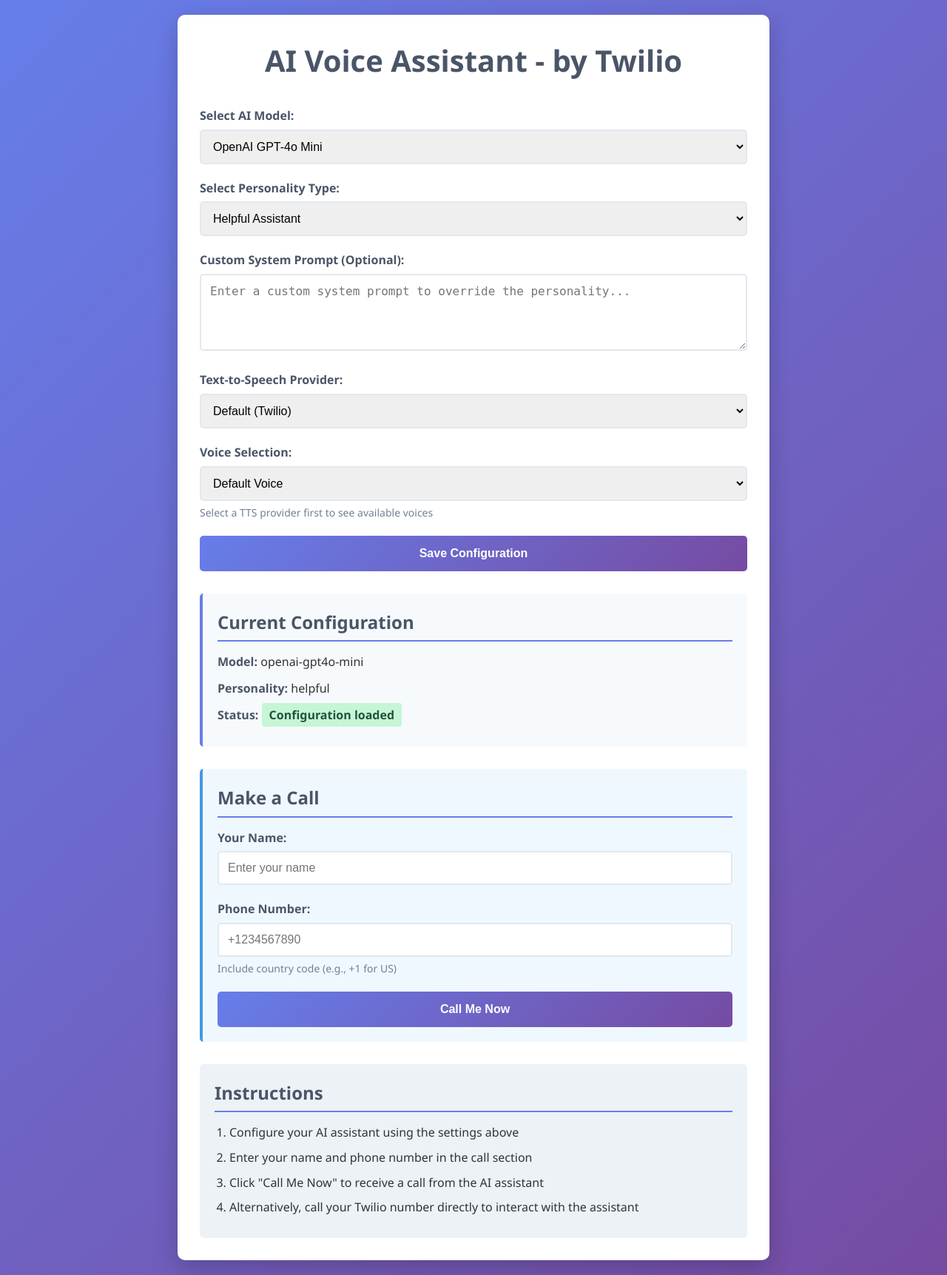
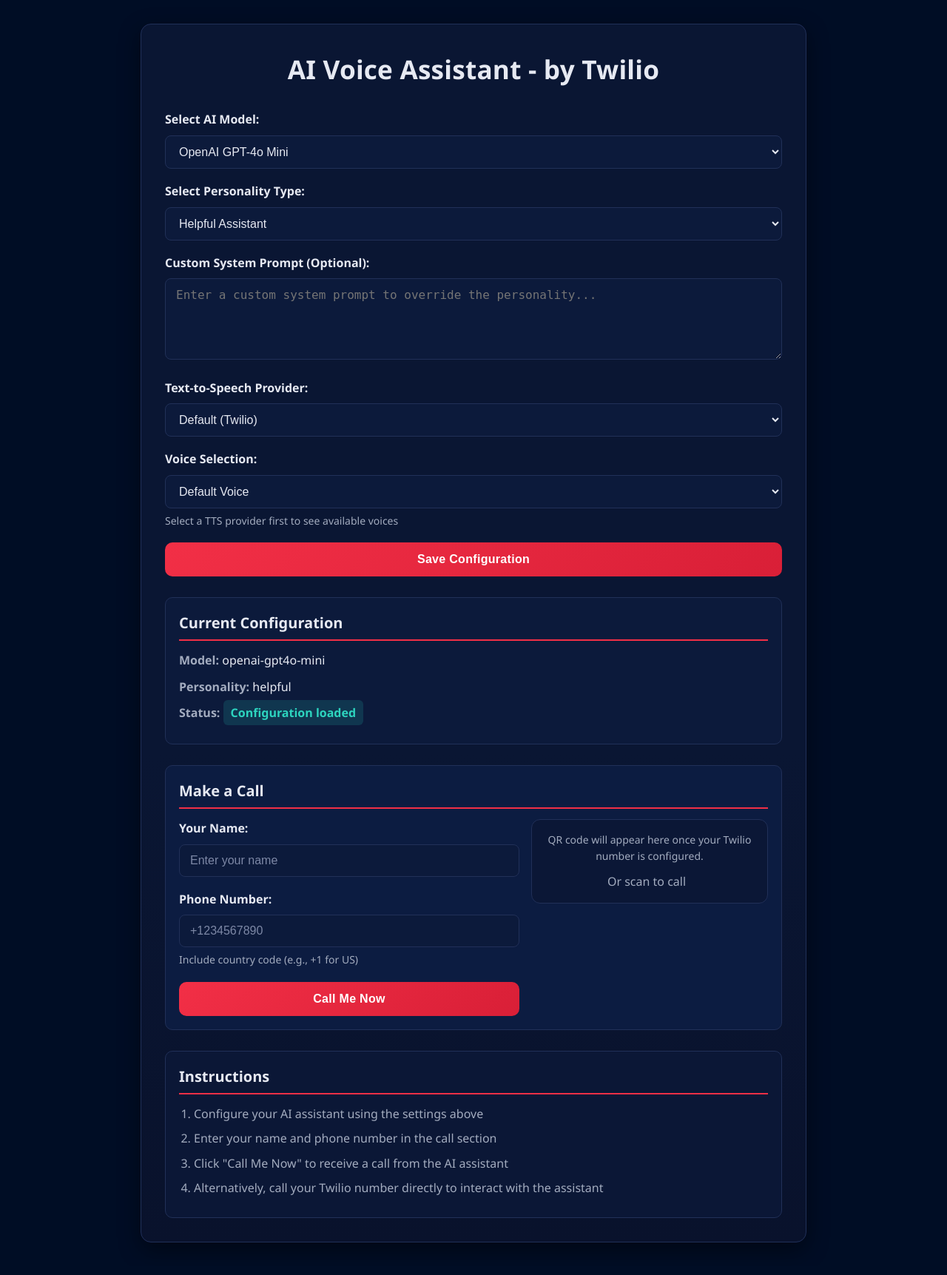
Before and after one commit to rishabkumar7/twilio-cr-byom, a FastAPI app: page / in a window 1280 px wide. Shown: the whole page at 74% size. After the commit the page ends 1680 px from the top, so only its background shows below. Run offline with FastAPI, Linux system fonts and the light colour scheme.

Commit message:
added QR Code to make a call and UI changes for Twilio Theme

```diff
--- a/main.py
+++ b/main.py
@@ -160,6 +160,11 @@
     current_config = config.dict()
     return {"status": "success", "config": current_config}
 
+@app.get("/api/phone-number")
+async def get_phone_number():
+    """Expose the configured Twilio phone number for QR usage."""
+    return {"phoneNumber": os.getenv("TWILIO_PHONE_NUMBER", "")}
+
 @app.post("/api/call")
 async def make_call(call_request: CallRequest):
     """Initiate an outbound call"""
--- a/static/script.js
+++ b/static/script.js
@@ -41,6 +41,8 @@
 
     // Load current configuration on page load
     loadCurrentConfig();
+    // Initialize QR section using server-provided Twilio number
+    initQrSection();
 
     // Add phone number masking on input
     let originalPhoneNumber = '';
@@ -285,4 +287,36 @@
 
         return start + middle + end;
     }
+
+    async function initQrSection() {
+        try {
+            const res = await fetch('/api/phone-number');
+            if (!res.ok) return;
+            const data = await res.json();
+            const number = (data && data.phoneNumber) ? String(data.phoneNumber).trim() : '';
+
+            const qrImg = document.getElementById('qrImage');
+            const telLink = document.getElementById('telLink');
+            const fallback = document.getElementById('qrFallback');
+
+            if (number) {
+                const telUri = `tel:${number}`;
+                const qrUrl = `https://api.qrserver.com/v1/create-qr-code/?size=240x240&data=${encodeURIComponent(telUri)}`;
+                qrImg.src = qrUrl;
+                qrImg.style.display = 'inline-block';
+                fallback.style.display = 'none';
+                telLink.href = telUri;
+                telLink.textContent = number;
+            } else {
+                // Show fallback text if not configured
+                qrImg.style.display = 'none';
+                fallback.style.display = 'block';
+                telLink.removeAttribute('href');
+                telLink.textContent = '';
+            }
+        } catch (e) {
+            // Silent fail; fallback stays visible
+            console.error('Failed to init QR section', e);
+        }
+    }
 });
--- a/static/style.css
+++ b/static/style.css
@@ -4,108 +4,138 @@
     padding: 0;
 }
 
+:root {
+    --bg: #000D25;
+    --card: #0A1633;
+    --card-2: #0F1E45;
+    --text: #E6E9F2;
+    --text-muted: #A3ACBF;
+    --border: #213058;
+    --ring: rgba(242, 47, 70, 0.35);
+    --accent: #F22F46; /* Twilio red */
+    --accent-600: #D91F37;
+    --accent-700: #B81B30;
+    --success: #2DD4BF;
+    --warning: #FBBF24;
+    --error: #F87171;
+    --shadow: 0 10px 30px rgba(0, 0, 0, 0.45);
+}
+
 body {
     font-family: 'Segoe UI', Tahoma, Geneva, Verdana, sans-serif;
+    -webkit-font-smoothing: antialiased;
+    -moz-osx-font-smoothing: grayscale;
     line-height: 1.6;
-    color: #333;
-    background: linear-gradient(135deg, #667eea 0%, #764ba2 100%);
+    color: var(--text);
+    background: var(--bg);
     min-height: 100vh;
-    padding: 20px;
+    padding: 32px 20px;
 }
 
 .container {
-    max-width: 800px;
+    max-width: 900px;
     margin: 0 auto;
-    background: white;
-    border-radius: 10px;
-    box-shadow: 0 10px 30px rgba(0, 0, 0, 0.2);
-    padding: 30px;
+    background: linear-gradient(180deg, var(--card) 0%, #0A1633 60%, #09122C 100%);
+    border: 1px solid var(--border);
+    border-radius: 14px;
+    box-shadow: var(--shadow);
+    padding: 32px;
+    backdrop-filter: saturate(120%);
 }
 
 h1 {
     text-align: center;
-    color: #4a5568;
-    margin-bottom: 30px;
-    font-size: 2.5em;
+    color: var(--text);
+    margin-bottom: 28px;
+    font-size: 2.2rem;
+    letter-spacing: 0.2px;
 }
 
 h2 {
-    color: #4a5568;
-    margin-bottom: 15px;
-    border-bottom: 2px solid #667eea;
-    padding-bottom: 5px;
+    color: var(--text);
+    margin-bottom: 14px;
+    border-bottom: 2px solid var(--accent);
+    padding-bottom: 6px;
+    font-size: 1.25rem;
 }
 
 .form-group {
-    margin-bottom: 20px;
+    margin-bottom: 18px;
 }
 
 label {
     display: block;
-    margin-bottom: 5px;
+    margin-bottom: 8px;
     font-weight: 600;
-    color: #4a5568;
+    color: var(--text);
 }
 
 select, textarea {
     width: 100%;
-    padding: 12px;
-    border: 2px solid #e2e8f0;
-    border-radius: 5px;
+    padding: 12px 14px;
+    background: #0C1A3B;
+    color: var(--text);
+    border: 1px solid var(--border);
+    border-radius: 8px;
     font-size: 16px;
-    transition: border-color 0.3s ease;
+    transition: border-color 0.2s ease, box-shadow 0.2s ease, background 0.2s ease;
 }
 
 select:focus, textarea:focus {
     outline: none;
-    border-color: #667eea;
-    box-shadow: 0 0 0 3px rgba(102, 126, 234, 0.1);
+    border-color: var(--accent);
+    box-shadow: 0 0 0 4px var(--ring);
+    background: #0F214D;
 }
 
 textarea {
     resize: vertical;
-    min-height: 100px;
+    min-height: 110px;
 }
 
 button {
-    background: linear-gradient(135deg, #667eea 0%, #764ba2 100%);
+    background: linear-gradient(135deg, var(--accent) 0%, var(--accent-600) 100%);
     color: white;
-    padding: 15px 30px;
+    padding: 14px 24px;
     border: none;
-    border-radius: 5px;
+    border-radius: 10px;
     font-size: 16px;
-    font-weight: 600;
+    font-weight: 700;
     cursor: pointer;
-    transition: transform 0.2s ease;
+    transition: transform 0.18s ease, box-shadow 0.18s ease, filter 0.2s ease;
     width: 100%;
+    letter-spacing: 0.3px;
 }
 
 button:hover {
-    transform: translateY(-2px);
-    box-shadow: 0 5px 15px rgba(102, 126, 234, 0.3);
+    transform: translateY(-1px);
+    box-shadow: 0 8px 24px rgba(242, 47, 70, 0.35);
+    filter: brightness(1.03);
 }
 
 .status-section {
-    margin-top: 30px;
-    padding: 20px;
-    background: #f7fafc;
-    border-radius: 5px;
-    border-left: 4px solid #667eea;
+    margin-top: 28px;
+    padding: 18px;
+    background: #0C1A3B;
+    border-radius: 10px;
+    border: 1px solid var(--border);
 }
 
 #currentConfig p {
     margin-bottom: 10px;
+    color: var(--text);
 }
 
 #currentConfig strong {
-    color: #4a5568;
+    color: var(--text-muted);
 }
 
 .instructions {
-    margin-top: 30px;
-    padding: 20px;
-    background: #edf2f7;
-    border-radius: 5px;
+    margin-top: 28px;
+    padding: 18px;
+    background: #0B1736;
+    border-radius: 10px;
+    border: 1px solid var(--border);
 }
 
 .instructions ol {
@@ -114,87 +144,146 @@
 
 .instructions li {
     margin-bottom: 8px;
+    color: var(--text-muted);
 }
 
 #status {
-    padding: 5px 10px;
-    border-radius: 3px;
-    font-weight: 600;
+    padding: 6px 10px;
+    border-radius: 6px;
+    font-weight: 700;
 }
 
 .status-ready {
-    background: #c6f6d5;
-    color: #22543d;
+    background: rgba(45, 212, 191, 0.15);
+    color: var(--success);
 }
 
 .status-saving {
-    background: #fefcbf;
-    color: #744210;
+    background: rgba(251, 191, 36, 0.18);
+    color: var(--warning);
 }
 
 .status-saved {
-    background: #c6f6d5;
-    color: #22543d;
+    background: rgba(45, 212, 191, 0.15);
+    color: var(--success);
 }
 
 .status-error {
-    background: #fed7d7;
-    color: #742a2a;
+    background: rgba(248, 113, 113, 0.18);
+    color: var(--error);
 }
 
 .call-section {
-    margin-top: 30px;
-    padding: 20px;
-    background: #f0f8ff;
-    border-radius: 5px;
-    border-left: 4px solid #4299e1;
+    margin-top: 28px;
+    padding: 18px;
+    background: #0C1C41;
+    border-radius: 10px;
+    border: 1px solid var(--border);
+}
+
+.call-grid {
+    display: grid;
+    grid-template-columns: 1fr;
+    gap: 16px;
+    align-items: start;
+}
+
+@media (min-width: 900px) {
+    .call-grid {
+        grid-template-columns: 1fr 320px;
+    }
+}
+
+.qr-card {
+    background: #0B1736;
+    border: 1px solid var(--border);
+    border-radius: 12px;
+    padding: 16px;
+    display: flex;
+    align-items: center;
+    justify-content: center;
+}
+
+.qr-inner {
+    text-align: center;
+}
+
+.qr-fallback {
+    color: var(--text-muted);
+    font-size: 14px;
+}
+
+.qr-caption {
+    margin-top: 10px;
+    color: var(--text-muted);
+    display: flex;
+    gap: 8px;
+    align-items: center;
+    justify-content: center;
+}
+
+.tel-link {
+    color: var(--accent);
+    text-decoration: none;
+    font-weight: 700;
+}
+
+.tel-link:hover {
+    text-decoration: underline;
 }
 
 input[type="text"], input[type="tel"] {
     width: 100%;
-    padding: 12px;
-    border: 2px solid #e2e8f0;
-    border-radius: 5px;
+    padding: 12px 14px;
+    background: #0C1A3B;
+    color: var(--text);
+    border: 1px solid var(--border);
+    border-radius: 8px;
     font-size: 16px;
-    transition: border-color 0.3s ease;
+    transition: border-color 0.2s ease, box-shadow 0.2s ease, background 0.2s ease;
+}
+
+input[type="text"]::placeholder, input[type="tel"]::placeholder {
+    color: #7D88A6;
 }
 
 input[type="text"]:focus, input[type="tel"]:focus {
     outline: none;
-    border-color: #4299e1;
-    box-shadow: 0 0 0 3px rgba(66, 153, 225, 0.1);
+    border-color: var(--accent);
+    box-shadow: 0 0 0 4px var(--ring);
+    background: #0F214D;
 }
 
 small {
-    color: #718096;
+    color: var(--text-muted);
     font-size: 14px;
-    margin-top: 5px;
+    margin-top: 6px;
     display: block;
 }
 
 .call-status {
-    margin-top: 15px;
-    padding: 10px;
-    border-radius: 5px;
-    font-weight: 600;
+    margin-top: 14px;
+    padding: 10px 12px;
+    border-radius: 8px;
+    font-weight: 700;
     display: none;
 }
 
 .call-status.calling {
-    background: #fefcbf;
-    color: #744210;
+    background: rgba(251, 191, 36, 0.18);
+    color: var(--warning);
     display: block;
 }
 
 .call-status.success {
-    background: #c6f6d5;
-    color: #22543d;
+    background: rgba(45, 212, 191, 0.15);
+    color: var(--success);
     display: block;
 }
 
 .call-status.error {
-    background: #fed7d7;
-    color: #742a2a;
+    background: rgba(248, 113, 113, 0.18);
+    color: var(--error);
     display: block;
 }
 
@@ -205,18 +294,18 @@
 }
 
 .elevenlabs-options {
-    background: #f8f9ff;
-    border: 1px solid #e2e8f0;
-    border-radius: 5px;
-    padding: 20px;
+    background: #0B1736;
+    border: 1px solid var(--border);
+    border-radius: 10px;
+    padding: 18px;
     margin-top: 15px;
 }
 
 .elevenlabs-options h4 {
-    color: #4a5568;
-    margin-bottom: 15px;
-    border-bottom: 1px solid #cbd5e0;
-    padding-bottom: 5px;
+    color: var(--text);
+    margin-bottom: 12px;
+    border-bottom: 1px solid var(--border);
+    padding-bottom: 6px;
 }
 
 .voice-setting {
--- a/templates/index.html
+++ b/templates/index.html
@@ -3,6 +3,7 @@
 <head>
     <meta charset="UTF-8">
     <meta name="viewport" content="width=device-width, initial-scale=1.0">
+    <meta name="theme-color" content="#000D25">
     <title>AI Voice Assistant powered by Twilio</title>
     <link rel="stylesheet" href="/static/style.css">
     <link id ="favicon" rel="icon" href="{{ url_for('static', path='favicon.png') }}">
@@ -106,6 +107,8 @@
 
         <div class="call-section">
             <h2>Make a Call</h2>
+            <div class="call-grid">
+                <div class="call-form-col">
                     <form id="callForm">
                         <div class="form-group">
                             <label for="userName">Your Name:</label>
@@ -120,8 +123,20 @@
 
                         <button type="submit" id="callButton">Call Me Now</button>
                     </form>
+                    <div id="callStatus" class="call-status"></div>
+                </div>
 
-            <div id="callStatus" class="call-status"></div>
+                <div class="qr-card" id="qrCard" aria-live="polite">
+                    <div class="qr-inner">
+                        <img id="qrImage" alt="Scan to call the AI assistant" width="240" height="240" style="display:none"/>
+                        <div id="qrFallback" class="qr-fallback">QR code will appear here once your Twilio number is configured.</div>
+                        <div class="qr-caption">
+                            <span>Or scan to call</span>
+                            <a id="telLink" class="tel-link" href="#" rel="nofollow noopener" aria-label="Call the AI assistant"></a>
+                        </div>
+                    </div>
+                </div>
+            </div>
         </div>
 
         <div class="instructions">
```
Lines whose indentation alone changed are shown as unchanged.
